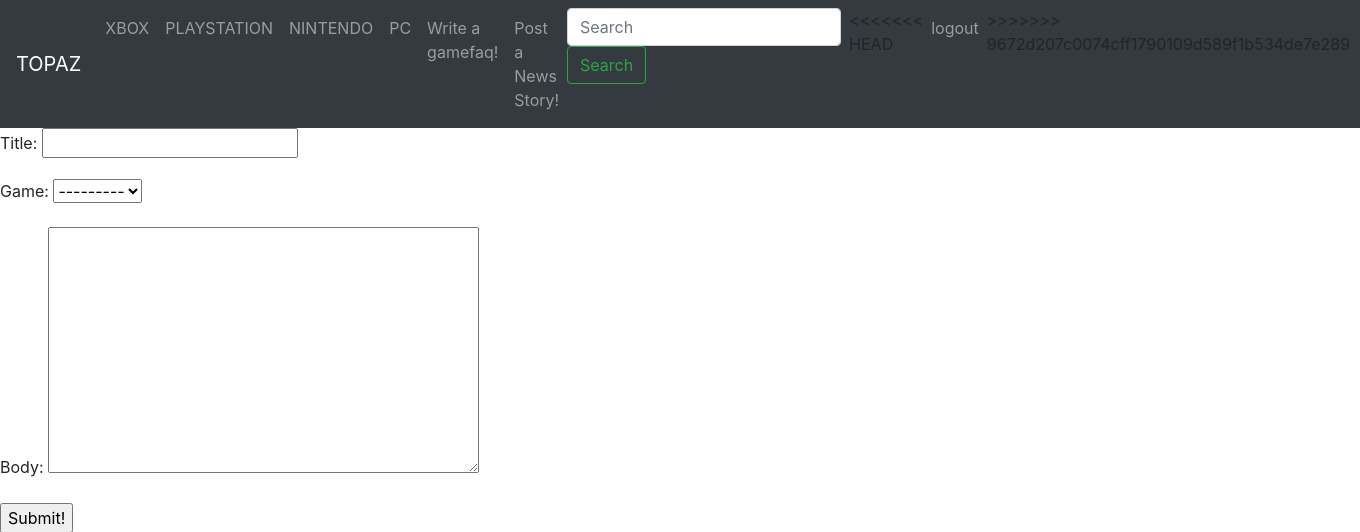
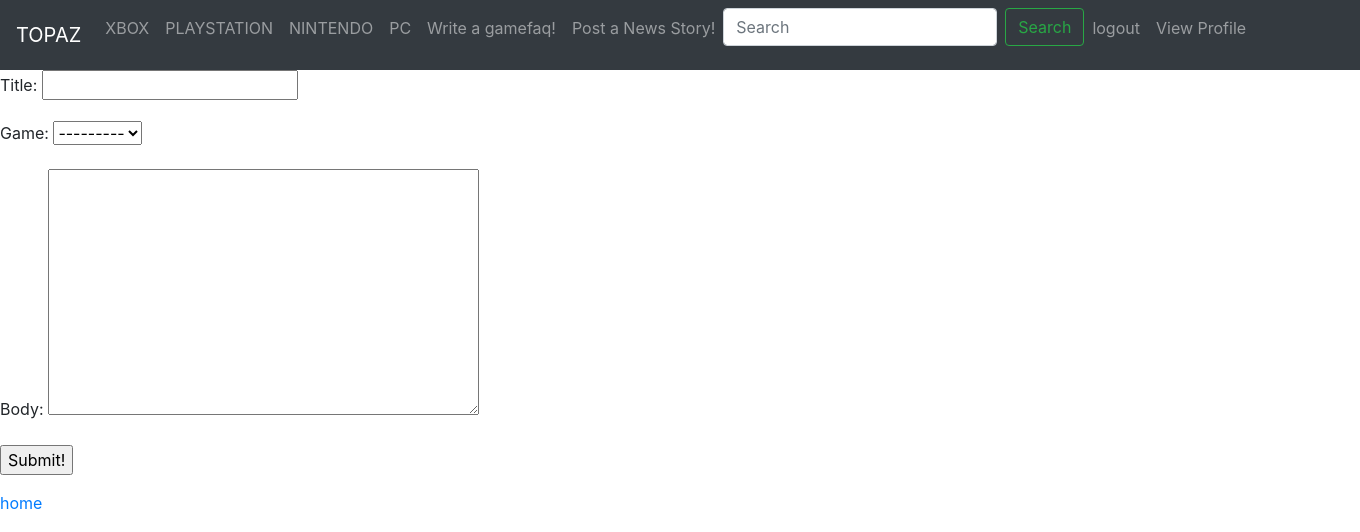
Before and after one commit to KA-Randy-Charity-Jr/Group_Topaz_GameFaqs, a Django app: page /postnews/ in a window 1360 px wide. Shown: the top 532 px of the page. Run offline with Django 3.2, Linux system fonts and the light colour scheme; the visitor is signed in with stand-in values (Sample User, id 1); data that the repository does not hold is empty; some libraries are stand-ins or nearby versions.

Commit message:
fixed navbar

```diff
--- a/templates/navbar.html
+++ b/templates/navbar.html
@@ -48,18 +48,13 @@
           </button>
         </form>
       </li>
-<<<<<<< HEAD
  {% if request.user.is_authenticated != True %}
-=======
-      {% if request.user.is_authenticated != True %}
->>>>>>> 9672d207c0074cff1790109d589f1b534de7e289
       <li class="nav-item">
         <a class="nav-link" href="/login_view">login</a>
       </li>
 
       <li class="nav-item">
         <a class="nav-link" href="/signup_view">signup</a>
-<<<<<<< HEAD
       </li>
       {% endif %}
       {% if request.user.is_authenticated %}
@@ -70,15 +65,6 @@
         <a class="nav-link" href="/user_profile_view/{{request.user.id}}/">View Profile</a>
       </li>
       {% endif %}
-=======
-      </li>
-      {% endif %}
-      {% if request.user.is_authenticated %}
-          <li class="nav-item">
-        <a class="nav-link" href="/logout_view">logout</a>
-      </li>
-      {% endif %}
->>>>>>> 9672d207c0074cff1790109d589f1b534de7e289
     </ul>
   </div>
 </nav>
```
